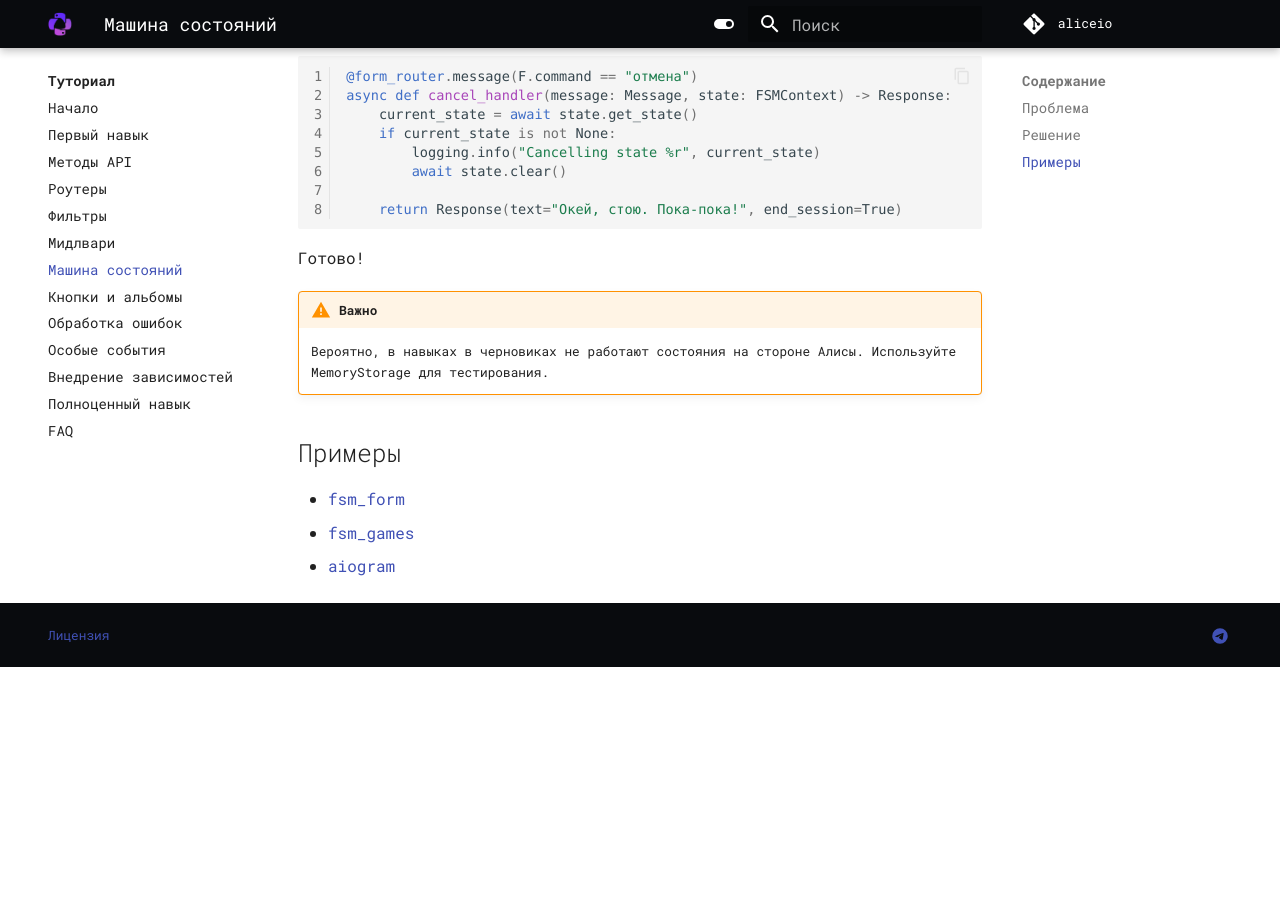
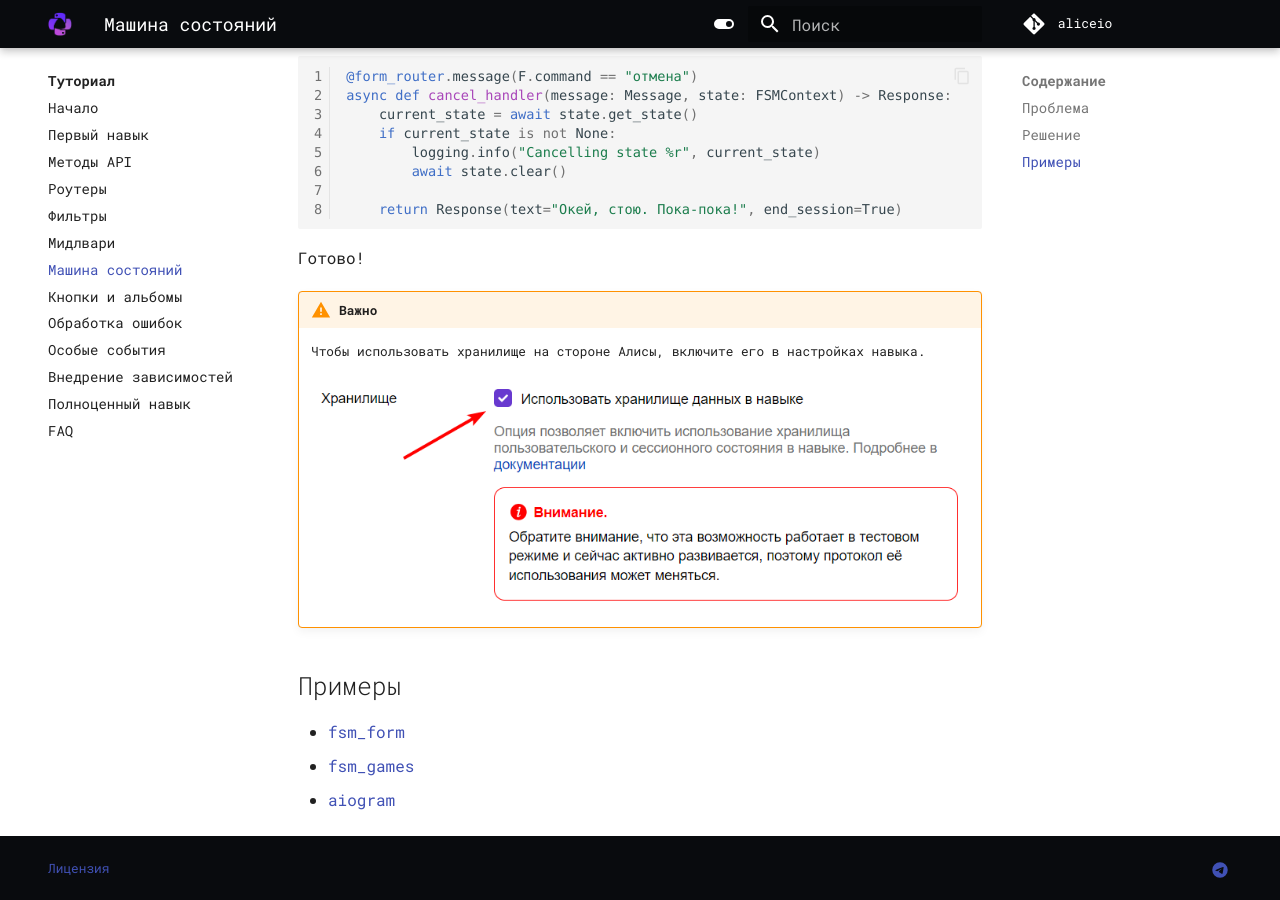
Before and after one commit to K1rL3s/aliceio, an MkDocs documentation site: the page built from docs/tutorial/finite-state-machine.md, in a window 1280 px wide and 900 px high, scrolled down 2919 px. Built offline with MkDocs 1.6.1 and Material for MkDocs 9.7.7, drawn with Linux system fonts in a browser that asks for light colours; some web fonts are replaced; comment, search, counter and statistics services are not loaded; before the commit the page ends 3586 px from its top, so only the background shows below that.

Commit message:
Уточнение про хранилище в Алисе

```diff
--- a/docs/tutorial/finite-state-machine.md
+++ b/docs/tutorial/finite-state-machine.md
@@ -138,7 +138,9 @@ async def cancel_handler(message: Message, state: FSMContext) -> Response:
 Готово!
 
 !!! warning "Важно"
-    Вероятно, в навыках в черновиках не работают состояния на стороне Алисы. Используйте MemoryStorage для тестирования.
+    Чтобы использовать хранилище на стороне Алисы, включите его в настройках навыка.
+
+    ![alice-storage.png](../_static/alice-storage.png)
 
 ## Примеры
 
```
Also changed, not shown: docs/_static/alice-storage.png (added).
